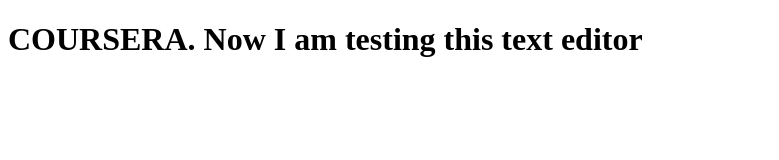
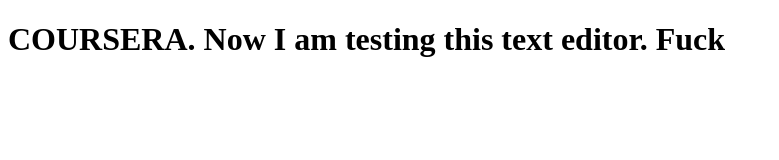
Before and after one commit to onlyonealpha/Coursera_HCJ, a plain HTML site: page Site/index.html in a window 1280 px wide. Shown: the whole page, without its empty margins (0-779 px from the left). Drawn offline with Linux system fonts and the light colour scheme.

Commit message:
Small Addition again test

```diff
--- a/Site/index.html
+++ b/Site/index.html
@@ -4,6 +4,6 @@
 	<title>Coursera HCJ</title>
 </head>
 <body>
-<H1> COURSERA. Now I am testing this text editor
+<H1> COURSERA. Now I am testing this text editor. Fuck
 </body>
 </html>
```
